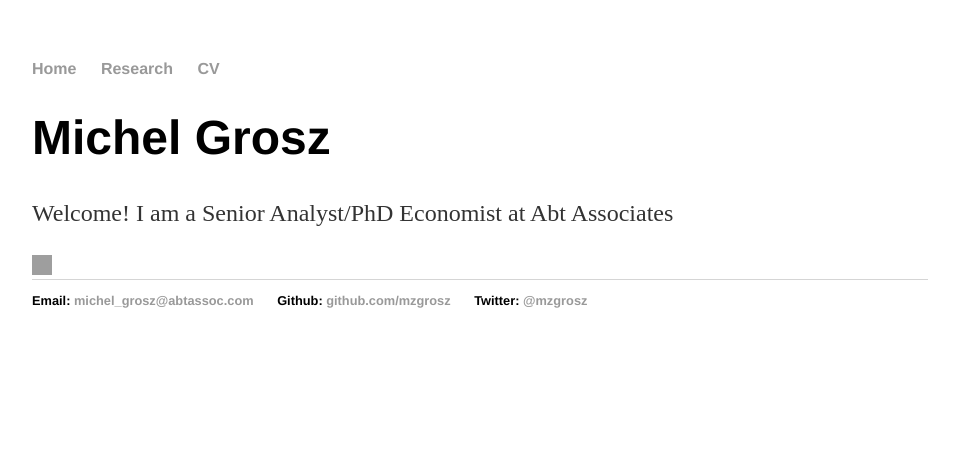
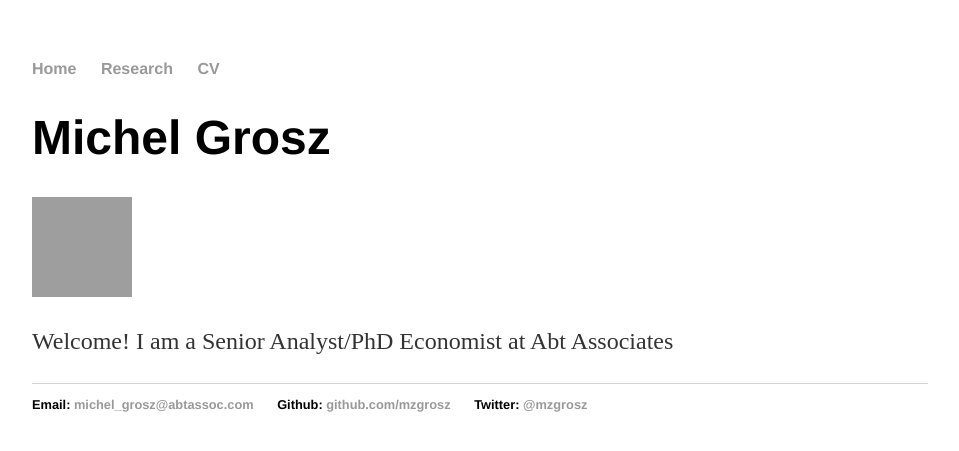
Before and after one commit to mzgrosz/mzgrosz.github.io, a Jekyll site: the page built from index.html, in a window 1280 px wide. Shown: the top 451 px of the page, without its empty margins (160-1119 px from the left). Built offline with Jekyll 4.4.1, drawn with Linux system fonts in a browser that asks for light colours; grey boxes are pictures that could not be loaded.

Commit message:
Update index.html

```diff
--- a/index.html
+++ b/index.html
@@ -4,7 +4,7 @@ title: Michel Grosz
 ---
 <div class="blurb">
 	<h1>Michel Grosz</h1>
+	<img src="/headshot.jpg" alt="hi" width="100" height="100" class="inline"/>
 	<p>Welcome! I am a Senior Analyst/PhD Economist at Abt Associates</p>
-	<img src="/headshot.jpg" alt="hi" width="20" height="20" class="inline"/>
 
 </div><!-- /.blurb -->
```
